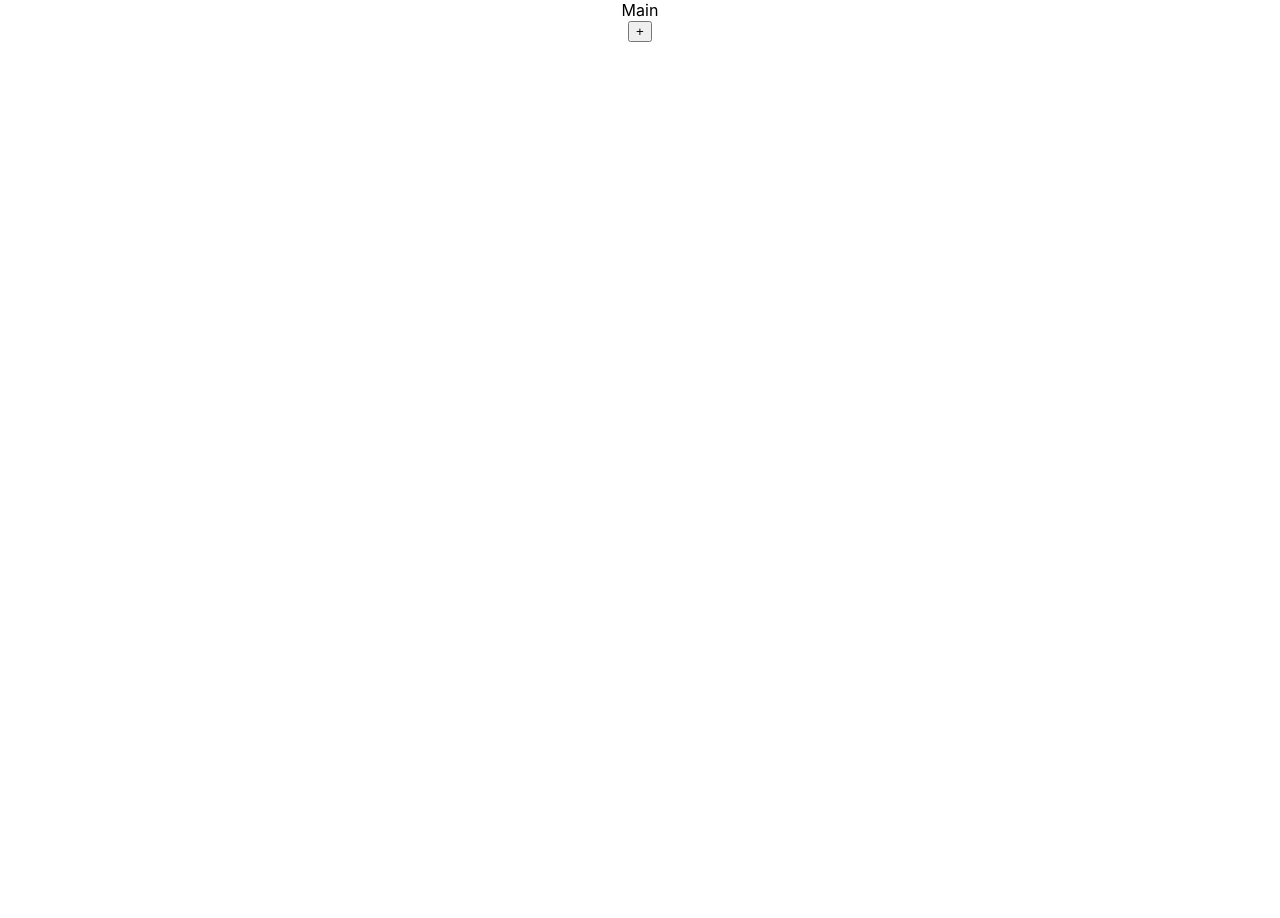
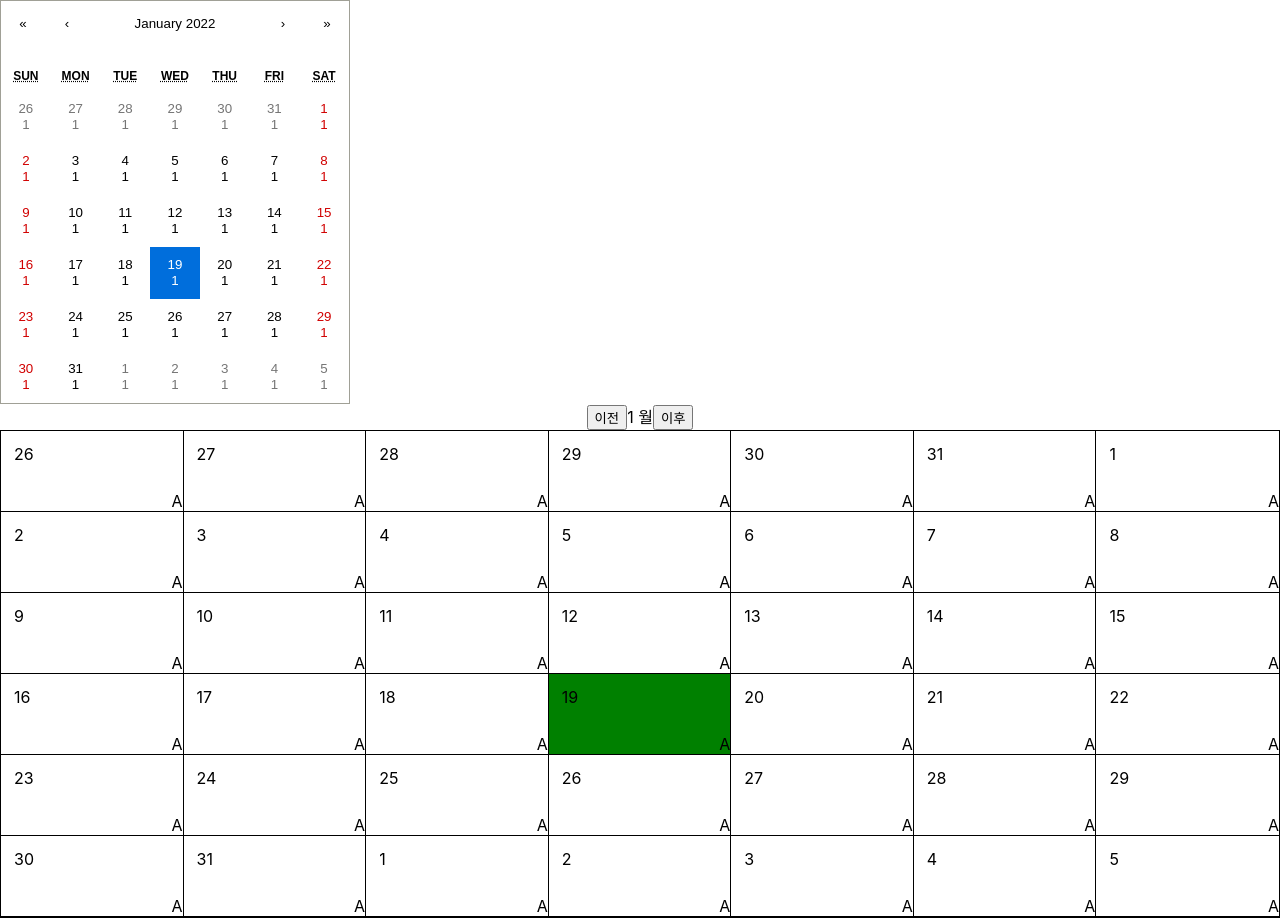
Before and after one commit to thwjd12333/whochoo_diary, a React (Create React App) app: page /m in a window 1280 px wide. Before the commit the page ends 800 px from the top, so only its background shows below. Built offline with nearby package versions, Linux system fonts and the light colour scheme.

Commit message:
add calendar

```diff
--- a/package.json
+++ b/package.json
@@ -6,7 +6,9 @@
     "@testing-library/jest-dom": "^5.16.1",
     "@testing-library/react": "^12.1.2",
     "@testing-library/user-event": "^13.5.0",
+    "moment": "^2.29.1",
     "react": "^17.0.2",
+    "react-calendar": "^3.6.0",
     "react-dom": "^17.0.2",
     "react-redux": "^7.2.6",
     "react-router-dom": "^6.2.1",
@@ -35,8 +37,8 @@
     ]
   },
   "devDependencies": {
-    "prettier": "^2.5.1",
     "eslint-config-prettier": "^8.3.0",
-    "eslint-plugin-prettier": "^4.0.0"
+    "eslint-plugin-prettier": "^4.0.0",
+    "prettier": "^2.5.1"
   }
 }
--- a/src/App.js
+++ b/src/App.js
@@ -4,12 +4,13 @@ import JoinContainer from './containers/JoinContainer'
 import Login from './views/Login'
 import Main from './views/Main'
 import Emotion from './views/Emotion'
+import LoginContainer from './containers/LoginContainer'
 function App() {
   return (
     <div className="App">
       <BrowserRouter>
         <Routes>
-          <Route path="/" element={<Login />} />
+          <Route path="/" element={<LoginContainer />} />
           <Route path="/join" element={<JoinContainer />} />
           <Route path="/m" element={<Main />} />
           <Route path="/emotion" element={<Emotion />} />
--- /dev/null
+++ b/src/components/calendar/Calendar.js
@@ -0,0 +1,45 @@
+import React, { useState } from 'react'
+import CalendarHeader from './CalendarHeader'
+import CalendarRow from './CalendarRow'
+import moment from 'moment'
+
+const Calendar = ({ date }) => {
+  let curDate
+  if (date) curDate = date
+  else curDate = new Date()
+
+  const [myDate, setMyDate] = useState(curDate)
+
+  const styles = {
+    border: '1px solid black',
+  }
+
+  const setMonth = num => {
+    const temp = moment(myDate)
+    temp.month(temp.month() + num)
+    setMyDate(temp.toDate())
+  }
+
+  const onNext = () => {
+    setMonth(1)
+  }
+
+  const onPrev = () => {
+    setMonth(-1)
+  }
+
+  return (
+    <>
+      <CalendarHeader date={myDate} onNext={onNext} onPrev={onPrev} />
+      <div style={styles}>
+        <CalendarRow date={myDate} week={1} />
+        <CalendarRow date={myDate} week={2} />
+        <CalendarRow date={myDate} week={3} />
+        <CalendarRow date={myDate} week={4} />
+        <CalendarRow date={myDate} week={5} />
+        <CalendarRow date={myDate} week={6} />
+      </div>
+    </>
+  )
+}
+export default Calendar
--- /dev/null
+++ b/src/components/calendar/CalendarCell.js
@@ -0,0 +1,33 @@
+import React from 'react'
+
+const CalendarCell = ({ num, ended, today }) => {
+  const styles = {
+    outer: {
+      position: 'relative',
+      zIndex: '99',
+      padding: '13px',
+      boxSizing: 'border-box',
+      width: '14.285714%',
+      height: '80px',
+      borderRight: '1px solid black',
+      textAlign: 'left',
+    },
+    inner: {
+      position: 'absolute',
+      zIndex: 1,
+      bottom: 0,
+      right: 0,
+    },
+  }
+  if (ended) styles.outer.borderRight = ''
+  if (today) styles.outer.backgroundColor = 'green'
+  return (
+    <>
+      <div style={styles.outer}>
+        {num}
+        <div style={styles.inner}>A</div>
+      </div>
+    </>
+  )
+}
+export default CalendarCell
--- /dev/null
+++ b/src/components/calendar/CalendarHeader.js
@@ -0,0 +1,12 @@
+import React from 'react'
+
+const CalendarHeader = ({ date, onPrev, onNext }) => {
+  return (
+    <div>
+      <button onClick={onPrev}>이전</button>
+      <span>{date.getMonth() + 1} 월</span>
+      <button onClick={onNext}>이후</button>
+    </div>
+  )
+}
+export default CalendarHeader
--- /dev/null
+++ b/src/components/calendar/CalendarRow.js
@@ -0,0 +1,49 @@
+import React, { useEffect, useState } from 'react'
+import CalendarCell from './CalendarCell'
+import moment from 'moment'
+
+const ONEDAY = 1000 * 60 * 60 * 24
+
+const CalendarRow = ({ date, week }) => {
+  const firstDate = new Date(date)
+  firstDate.setDate(1)
+
+  let weekDate = new Date(firstDate.getTime() + ONEDAY * 7 * (week - 1))
+  const weekDay = weekDate.getDay()
+
+  const [weekFirstDate] = useState(
+    new Date(weekDate.getTime() - ONEDAY * weekDay),
+  )
+
+  const getDate = plusDate => {
+    return new Date(weekFirstDate.getTime() + plusDate * ONEDAY).getDate()
+  }
+
+  const isToday = plusDate => {
+    const format = 'YYYYMMDD'
+    const today = moment(new Date()).format(format)
+    const thisDate = moment(
+      new Date(weekFirstDate.getTime() + plusDate * ONEDAY),
+    ).format(format)
+    return today === thisDate
+  }
+
+  const styles = {
+    display: 'flex',
+    width: '100%',
+    margin: '0 auto',
+    borderBottom: '1px solid black',
+  }
+  return (
+    <div style={styles}>
+      <CalendarCell num={getDate(0)} today={isToday(0)} />
+      <CalendarCell num={getDate(1)} today={isToday(1)} />
+      <CalendarCell num={getDate(2)} today={isToday(2)} />
+      <CalendarCell num={getDate(3)} today={isToday(3)} />
+      <CalendarCell num={getDate(4)} today={isToday(4)} />
+      <CalendarCell num={getDate(5)} today={isToday(5)} />
+      <CalendarCell num={getDate(6)} today={isToday(6)} ended="true" />
+    </div>
+  )
+}
+export default CalendarRow
--- /dev/null
+++ b/src/containers/LoginContainer.js
@@ -0,0 +1,10 @@
+import { connect } from 'react-redux'
+import Login from '../views/Login'
+
+const mapStateToProps = state => ({
+  user: state.user,
+})
+
+const LoginContainer = connect(mapStateToProps, null)(Login)
+
+export default LoginContainer
--- a/src/views/Login.js
+++ b/src/views/Login.js
@@ -1,18 +1,21 @@
-import React from 'react'
+import React, { useEffect } from 'react'
 import { useNavigate } from 'react-router-dom'
-const Login = () => {
+const Login = ({ user }) => {
   const navigate = useNavigate()
-  const onJoin = () => {
-    navigate('/join')
-  }
-  const onLogin = () => {
-    navigate('/m')
-  }
+
+  useEffect(() => {
+    if (user) {
+      console.log('-------------')
+      console.log(user)
+      console.log('-------------')
+      navigate('/m')
+    }
+  }, [])
 
   return (
     <>
-      <div onClick={onJoin}>회원가입</div>
-      <div onClick={onLogin}>로그인</div>
+      <div onClick={() => navigate('/join')}>회원가입</div>
+      <div onClick={() => navigate('/m')}>로그인</div>
     </>
   )
 }
--- a/src/views/Main.js
+++ b/src/views/Main.js
@@ -1,16 +1,40 @@
-import React from 'react'
-import { useNavigate } from 'react-router-dom'
+import React, { useState } from 'react'
+import Calendar from 'react-calendar'
+import 'react-calendar/dist/Calendar.css'
+import moment from 'moment'
+import MyCalendar from '../components/calendar/Calendar'
 
 const Main = () => {
-  const navigate = useNavigate()
-  const onclick = () => {
-    navigate('/emotion')
+  const [value, onChange] = useState(new Date())
+  // let hiddenCount = 0
+  // const [count, setCount] = useState(0)
+  // const navigate = useNavigate()
+  // console.log(new Date().getTime())
+  const onTileContents = param => {
+    console.log(param)
+    return <div>1</div>
   }
+
   return (
     <>
-      <div>Main</div>
-      <button onClick={onclick}>+</button>
+      {/*<div>Main</div>*/}
+      {/*<button onClick={() => navigate('/emotion')}>+</button>*/}
+      {/*<button onClick={() => (hiddenCount = hiddenCount + 1)}>add</button>*/}
+      {/*<button onClick={() => setCount(hiddenCount)}>display</button>*/}
+      {/*<span>{count}</span>*/}
+      <Calendar
+        onChange={onChange}
+        value={value}
+        calendarType="US"
+        formatDay={(_, d) => {
+          return moment(d).format('D')
+        }}
+        tileContent={onTileContents}
+      />
+      <MyCalendar />
     </>
+    //   ({ activeStartDate, date, view }) =>
+    // view === 'month' && date.getDay() === 0 ? <p>It's Sunday!</p> : null
   )
 }
 export default Main
```
Also changed, not shown: 2 other files (tests, documents, lock files or other folders).
